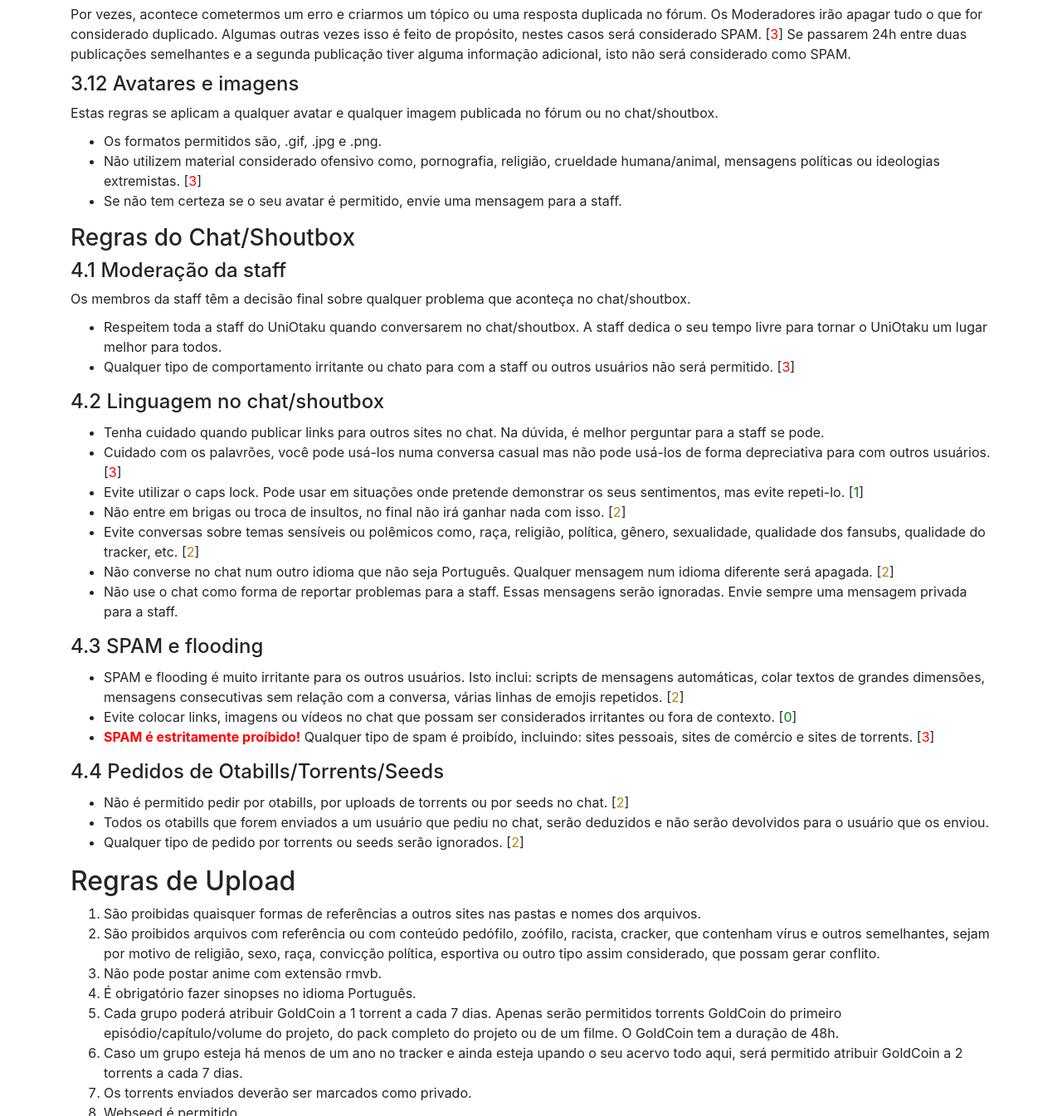
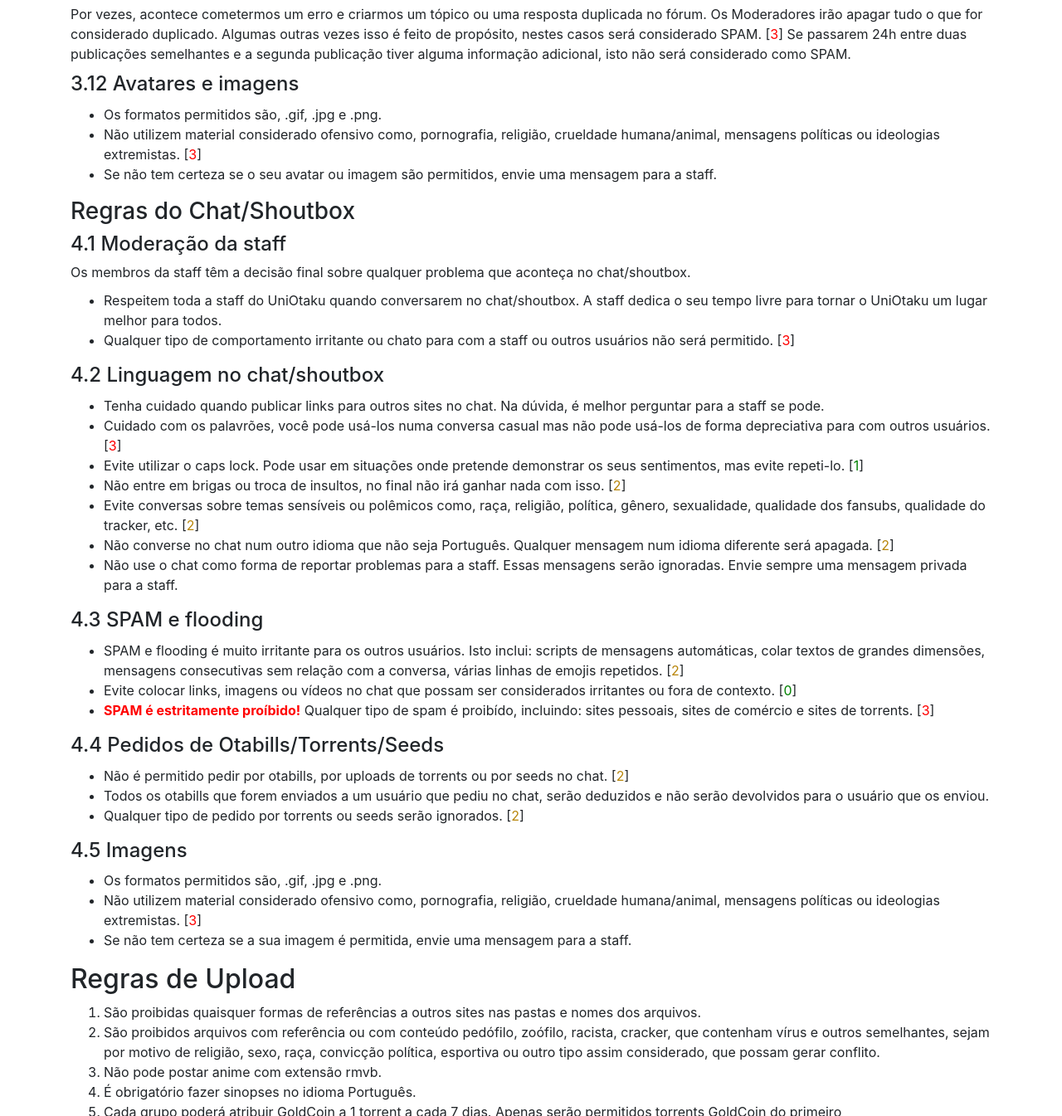
Before and after one commit to kitamuramms/kitamuramms.github.io, a plain HTML site: page index.html in a window 1280 px wide. Shown: the part 3210-4555 px from the top of the page at 83% size. Drawn offline with nearby package versions, Linux system fonts and the light colour scheme.

Commit message:
Add rule for images under shoutbox

```diff
--- a/index.html
+++ b/index.html
@@ -298,12 +298,11 @@
             </p>
             <h4>3.12 Avatares e imagens</h4>
             <p>
-                Estas regras se aplicam a qualquer avatar e qualquer imagem publicada no fórum ou no chat/shoutbox.
             <ul>
                 <li>Os formatos permitidos são, .gif, .jpg e .png.</li>
                 <li>Não utilizem material considerado ofensivo como, pornografia, religião, crueldade humana/animal,
                     mensagens políticas ou ideologias extremistas. [<span class="red">3</span>]</li>
-                <li>Se não tem certeza se o seu avatar é permitido, envie uma mensagem para a staff.</li>
+                <li>Se não tem certeza se o seu avatar ou imagem são permitidos, envie uma mensagem para a staff.</li>
             </ul>
             </p>
             <h3>Regras do Chat/Shoutbox</h3>
@@ -361,6 +360,14 @@
                 <li>Qualquer tipo de pedido por torrents ou seeds serão ignorados. [<span class="yellow">2</span>]</li>
             </ul>
             </p>
+            <h4>4.5 Imagens</h4>
+            <p>
+            <ul>
+                <li>Os formatos permitidos são, .gif, .jpg e .png.</li>
+                <li>Não utilizem material considerado ofensivo como, pornografia, religião, crueldade humana/animal,
+                    mensagens políticas ou ideologias extremistas. [<span class="red">3</span>]</li>
+                <li>Se não tem certeza se a sua imagem é permitida, envie uma mensagem para a staff.</li>
+            </ul>
         </div>
         <div class="rules">
             <h2>Regras de Upload</h2>
```
